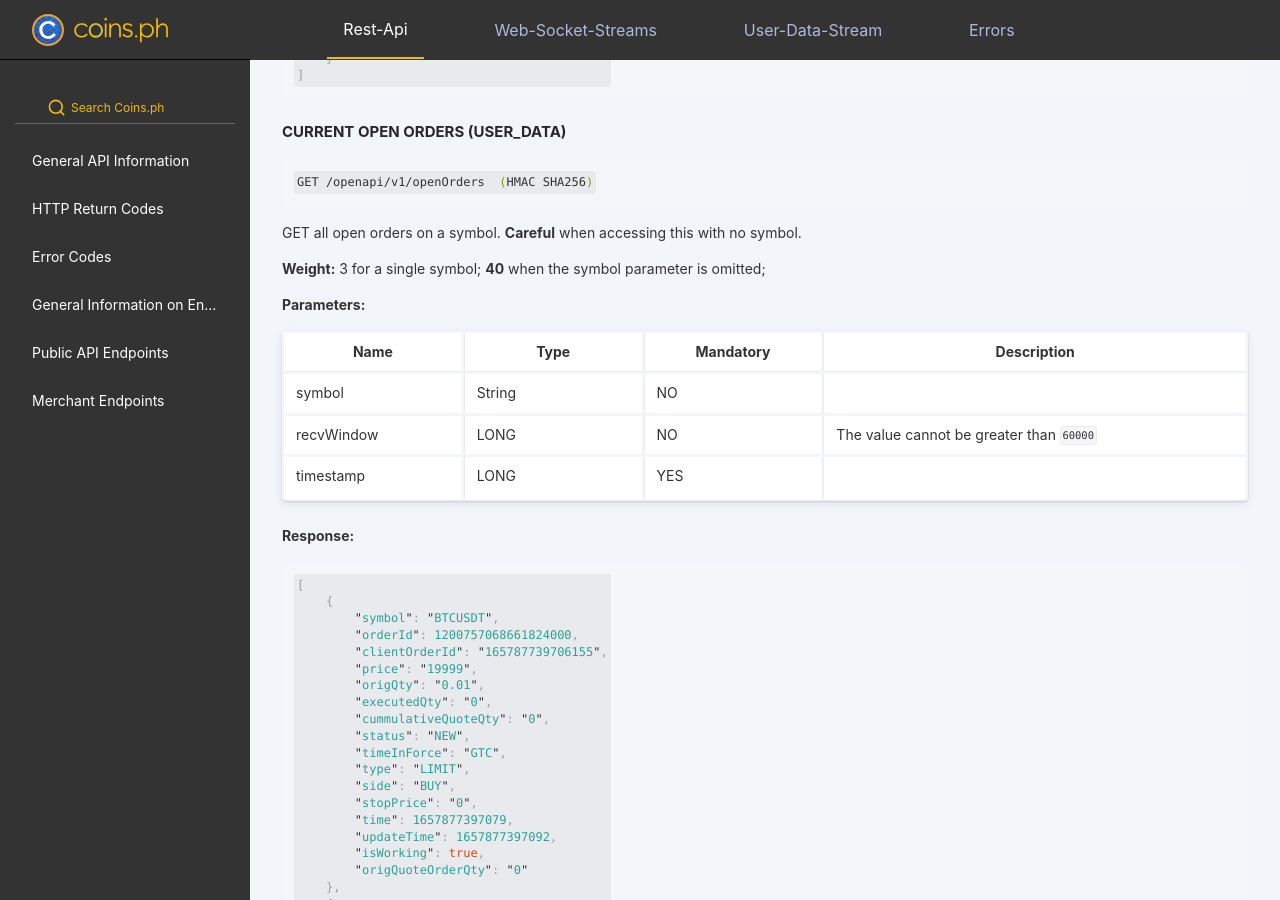
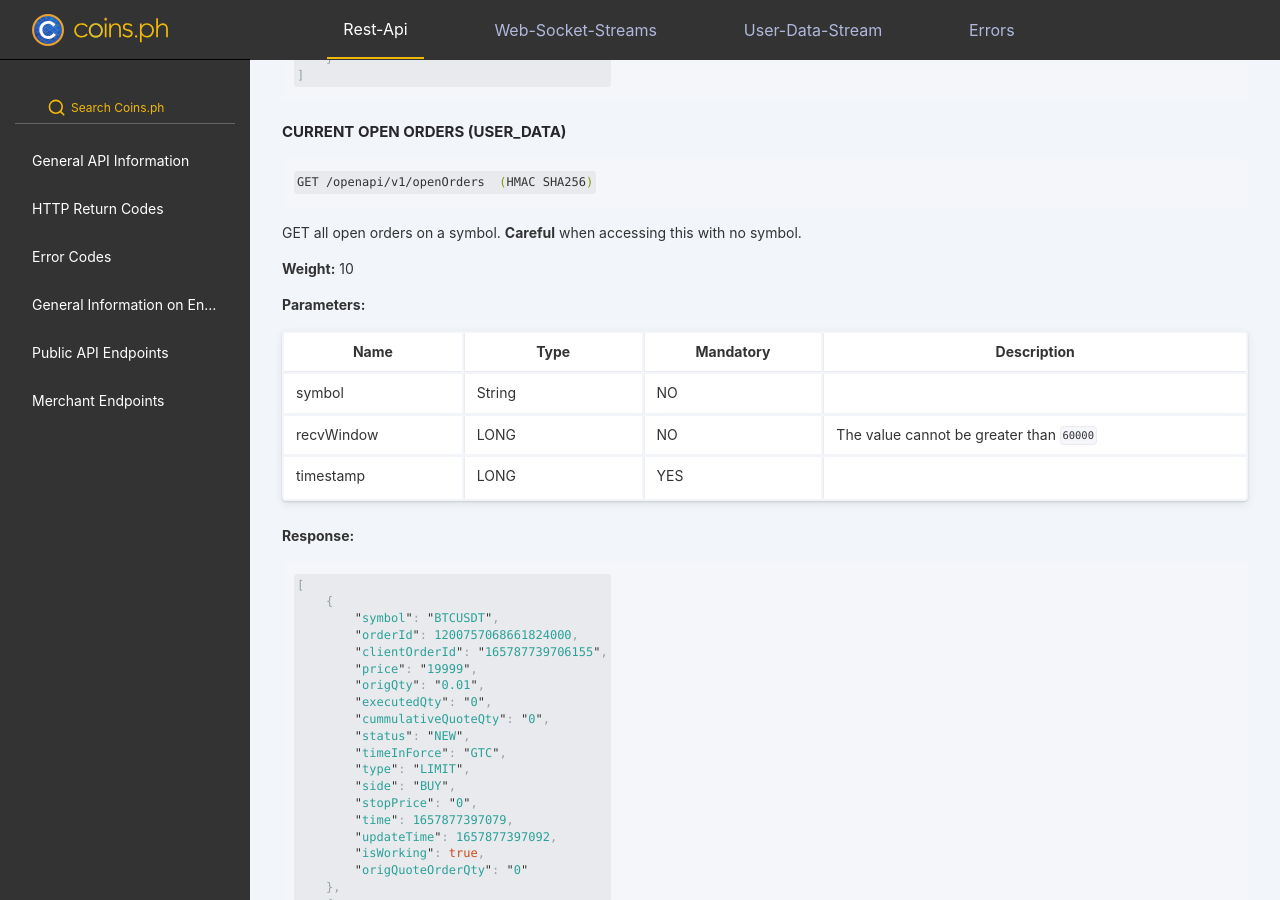
Before and after one commit to coins-docs/xyz, a Jekyll site: the page built from docs/rest-api.md, in a window 1280 px wide and 900 px high, scrolled down 33722 px. Built offline with Jekyll 4.4.1, drawn with Linux system fonts in a browser that asks for light colours; part of the change alters nothing that is shown.

Commit message:
Update rest-api.md

````diff
--- a/docs/rest-api.md
+++ b/docs/rest-api.md
@@ -709,7 +709,7 @@ GET /openapi/v1/exchangeInfo
 
 Current exchange trading rules and symbol information
 
-**Weight:** 10
+**Weight:** 1
 
 **Parameters:**
 
@@ -873,7 +873,7 @@ POST /openapi/wallet/v1/withdraw/apply  (HMAC SHA256)
 
 Submit a withdraw request.
 
-**Weight(UID):** 600
+**Weight(UID):** 100
 
 **Parameters:**
 
@@ -908,7 +908,7 @@ GET /openapi/wallet/v1/deposit/history  (HMAC SHA256)
 
 Fetch deposit history.
 
-**Weight(IP):** 1
+**Weight(IP):** 2
 
 **Parameters:**
 
@@ -970,7 +970,7 @@ GET /openapi/wallet/v1/withdraw/history  (HMAC SHA256)
 
 Fetch withdraw history.
 
-**Weight(IP):** 1
+**Weight(IP):** 2
 
 **Parameters:**
 
@@ -1740,7 +1740,7 @@ GET /openapi/v1/openOrders  (HMAC SHA256)
 
 GET all open orders on a symbol. **Careful** when accessing this with no symbol.
 
-**Weight:** 3 for a single symbol; **40** when the symbol parameter is omitted;
+**Weight:** 10
 
 **Parameters:**
 
@@ -2863,7 +2863,7 @@ POST /openapi/transfer/v3/transfers
 ```
 This endpoint is used to transfer funds between two accounts.
 
-**Weight:** 1
+**Weight:** 50
 
 **Parameters:**
 
@@ -2902,7 +2902,7 @@ GET /openapi/transfer/v3/transfers/{id}
 ```
 If an ID is provided, this endpoint retrieves an existing transfer record; otherwise, it returns a paginated list of transfers.
 
-**Weight:** 1
+**Weight:** 10
 
 **Parameters:**
 
````
